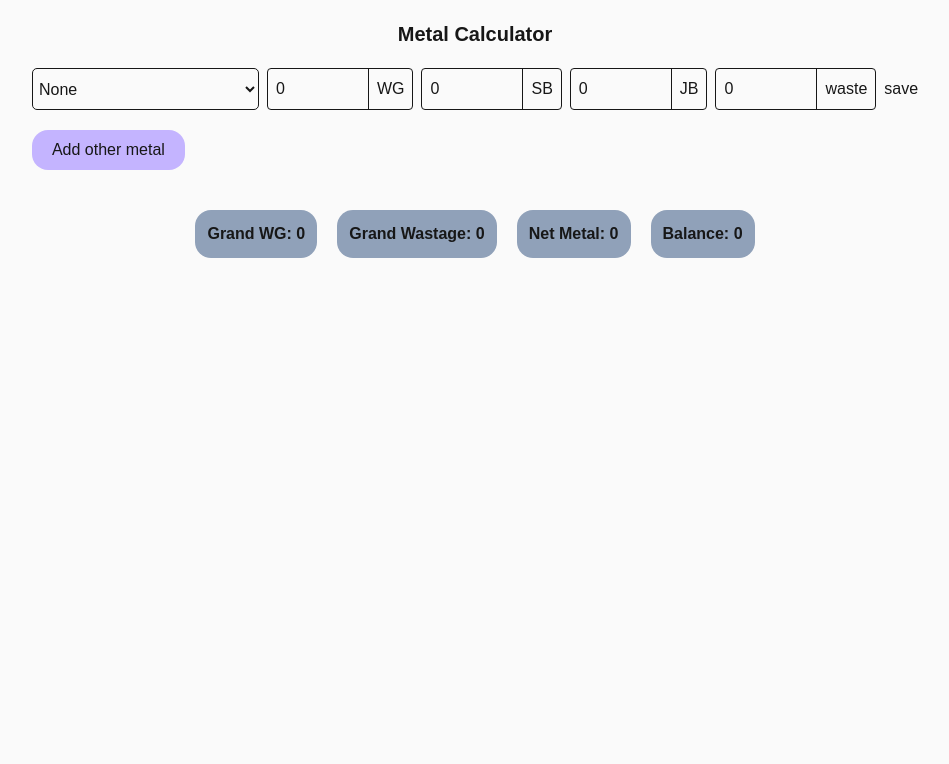
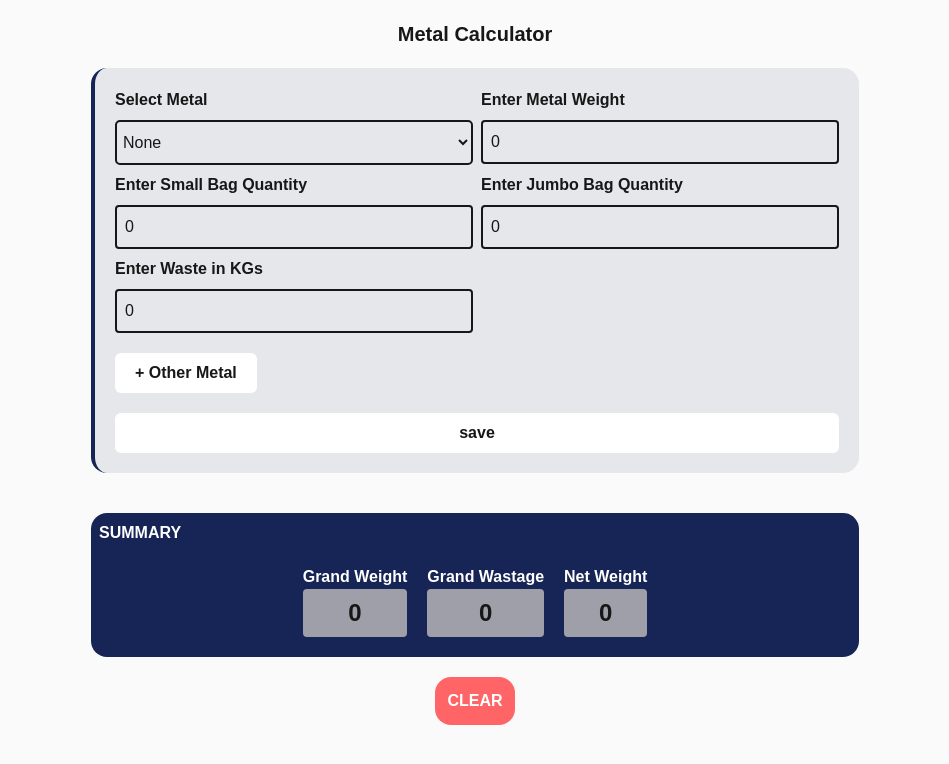
Before and after one commit to Ebrahim-26/MetalCal, a Next.js app in the folder my-app/: page / in a window 1280 px wide. Shown: the top 764 px of the page, without its empty margins (165-1114 px from the left). Built offline with nearby package versions, Linux system fonts and the light colour scheme.

Commit message:
UI changes

```diff
--- a/my-app/app/page.tsx
+++ b/my-app/app/page.tsx
@@ -1,9 +1,11 @@
 "use client";
+import EntryField from "@/components/EntryField";
 import MetalEntryField from "@/components/MetalEntryField";
 export default function Home() {
   return (
-    <div className="flex flex-col min-h-screen items-center bg-zinc-50 dark:bg-black">
+    <div className="flex flex-col min-h-screen items-center bg-zinc-50 dark:bg-black ">
       <p className="text-xl m-5 font-bold">Metal Calculator</p>
+
       <MetalEntryField />
     </div>
   );
--- a/my-app/components/MetalEntryField.tsx
+++ b/my-app/components/MetalEntryField.tsx
@@ -7,6 +7,7 @@ import EntriesComponent from "./EntriesComponent";
 import { useApp } from "@/context/appContext";
 import Accordion from "./Accordion";
 import AccordionUsage from "./Accordion";
+import SummaryField from "./SummaryField";
 function MetalEntryField() {
   const { entries, setEntries } = useApp();
   const emptyEntry = {
@@ -27,10 +28,33 @@ function MetalEntryField() {
   const [entry, setEntry] = useState<any>(emptyEntry); //individual entry
 
   const addEntry = () => {
-    if (entry.selectedMetal != 0) {
-      setEntries((prev) => [...prev, entry]);
+    if (entry.selectedMetal === 0) return;
+
+    const timestamp = Date.now();
+    const mainEntry: MetalEntry = { ...entry, id: timestamp };
+
+    const otherMetalEntries: MetalEntry[] = entry.otherMetals
+      .filter(
+        (metal: OtherMetals) => metal.selectedMetal !== 0 && metal.weight > 0
+      )
+      .map((metal: OtherMetals, index: number) => ({
+        id: timestamp + index + 1,
+        selectedMetal: metal.selectedMetal,
+        weight: metal.weight,
+        actualWeight: metal.weight,
+        smallBag: 0,
+        smallBagWg: 0,
+        jumboBag: 0,
+        jumboBagWg: 0,
+        wastage: 0,
+        totalWastage: 0,
+        metalWeight: metal.weight,
+        otherMetals: [],
+        otherMetalsWg: 0,
+      }));
+
+    setEntries((prev) => [...prev, mainEntry, ...otherMetalEntries]);
     setEntry({ ...emptyEntry, id: Date.now() });
-    }
   };
 
   const removeEntry = (id: number) => {
@@ -81,14 +105,17 @@ function MetalEntryField() {
   ]);
 
   const grandWeight = entries.reduce(
-    (total, item) => total + item.actualWeight,
+    (total, item) => total + (item.actualWeight || 0),
     0
   );
   const grandWastage = entries.reduce(
-    (total, item) => total + item.totalWastage,
+    (total, item) => total + (item.totalWastage || 0),
     0
   );
-  const netMetal = entries.reduce((total, item) => total + item.metalWeight, 0);
+  const netMetal = entries.reduce(
+    (total, item) => total + (item.metalWeight || 0),
+    0
+  );
 
   console.log("|| EntriesLIST", entries);
   console.log("Entry", entry);
@@ -102,15 +129,22 @@ function MetalEntryField() {
       otherMetals: removedOtherMetals,
     }));
   };
+
   return (
-    <div>
-      <div className="flex gap-2">
+    <div className="w-full flex flex-col items-center gap-5">
+      <div className="bg-gray-200 rounded-2xl flex flex-col p-5 w-[60%] border-l-4 border-blue-950">
+        <div className="grid grid-cols-2 gap-2">
+          <div className="h-full flex flex-col gap-2">
+            <p className="font-bold">Select Metal</p>
             <MetalSelectDropDown
               selectedMetal={entry.selectedMetal}
               setSelectedMetal={(val: number) =>
                 setEntry((prev: any) => ({ ...prev, selectedMetal: val }))
               }
             />
+          </div>
+          <div className="flex flex-col gap-2">
+            <p className="font-bold">Enter Metal Weight</p>
             <CustomField
               label="WG"
               value={entry.weight}
@@ -118,6 +152,10 @@ function MetalEntryField() {
                 setEntry((prev: any) => ({ ...prev, weight: val }))
               }
             />
+          </div>
+          <div className="flex flex-col gap-2">
+            <p className="font-bold">Enter Small Bag Quantity</p>
+
             <CustomField
               label="SB"
               value={entry.smallBag}
@@ -125,6 +163,10 @@ function MetalEntryField() {
                 setEntry((prev: any) => ({ ...prev, smallBag: val }))
               }
             />
+          </div>
+          <div className="flex flex-col gap-2">
+            <p className="font-bold">Enter Jumbo Bag Quantity</p>
+
             <CustomField
               label="JB"
               value={entry.jumboBag}
@@ -132,6 +174,10 @@ function MetalEntryField() {
                 setEntry((prev: any) => ({ ...prev, jumboBag: val }))
               }
             />
+          </div>
+          <div className="flex flex-col gap-2">
+            <p className="font-bold">Enter Waste in KGs</p>
+
             <CustomField
               label="waste"
               value={entry.wastage}
@@ -139,16 +185,16 @@ function MetalEntryField() {
                 setEntry((prev: any) => ({ ...prev, wastage: val }))
               }
             />
-        <button onClick={addEntry}>save</button>
+          </div>
         </div>
         <div className="flex gap-5 ">
           <button
             onClick={addOtherMetal}
-          className="bg-violet-300 hover:bg-violet-400 p-5 h-5 flex items-center my-5 rounded-2xl"
+            className="bg-white font-bold cursor-pointer hover:bg-blue-400 p-5 h-5 flex items-center my-5 rounded-md text-nowrap"
           >
-          Add other metal
+            + Other Metal
           </button>
-        <div>
+          <div className="w-full flex flex-col items-center">
             {entry.otherMetals.map((om: OtherMetals) => (
               <div key={om.id} className="flex gap-5 items-center m-5">
                 <CustomField
@@ -176,7 +222,7 @@ function MetalEntryField() {
                   }
                 />
                 <button
-                className="text-red-600 font-bold"
+                  className="text-red-600 font-bold bg-red-300 hover:bg-red-200 rounded-full p-2 cursor-pointer"
                   onClick={() => removeOtherMetals(om.id)}
                 >
                   X
@@ -185,25 +231,33 @@ function MetalEntryField() {
             ))}
           </div>
         </div>
-
+        <button
+          onClick={addEntry}
+          className="cursor-pointer bg-white p-2 rounded-md font-bold"
+        >
+          save
+        </button>
+      </div>
+      <div className="w-[60%]">
         {entries.map((item) => (
           <AccordionUsage item={item} key={item.id} removeEntry={removeEntry} />
         ))}
+      </div>
 
-      <div className="flex gap-5 justify-center m-5">
-        <p className="bg-slate-400 p-3 rounded-2xl font-bold">
-          Grand WG: {grandWeight}
-        </p>
-        <p className="bg-slate-400 p-3 rounded-2xl font-bold">
-          Grand Wastage: {grandWastage}
-        </p>
-        <p className="bg-slate-400 p-3 rounded-2xl font-bold">
-          Net Metal: {netMetal}
-        </p>
-        <p className="bg-slate-400 p-3 rounded-2xl font-bold">
-          Balance: {grandWeight - grandWastage - netMetal}
-        </p>
-      </div>
+      <SummaryField
+        grandWastage={grandWastage}
+        grandWeight={grandWeight}
+        netMetal={netMetal}
+      />
+      <button
+        className="bg-red-400 hover:bg-red-500 text-white p-3 rounded-2xl font-bold"
+        onClick={() => {
+          setEntries([]);
+          setEntry({ ...emptyEntry, id: Date.now() });
+        }}
+      >
+        CLEAR
+      </button>
     </div>
   );
 }
--- a/my-app/components/MetalSelectDropDown.tsx
+++ b/my-app/components/MetalSelectDropDown.tsx
@@ -9,10 +9,8 @@ function MetalSelectDropDown({
   selectedMetal: number;
   setSelectedMetal: (val: number) => void;
 }) {
-  const { dropDownMetalList, setDropDownMetalList } = useApp();
-  const [prevSelectedMetal, setPrevSelectedMetal] = useState<number | null>(
-    null
-  );
+  const { dropDownMetalList} = useApp();
+
 
   // useEffect(() => {
   //   if (selectedMetal === 0) return;
@@ -40,9 +38,10 @@ function MetalSelectDropDown({
   return (
     <select
       style={{
-        border: "1px solid",
+        border: "2px solid",
         padding: 2,
         borderRadius: 5,
+        height:45
       }}
       value={selectedMetal}
       onChange={(e) => setSelectedMetal(Number(e.target.value))}
--- /dev/null
+++ b/my-app/components/SummaryField.tsx
@@ -0,0 +1,45 @@
+import React from "react";
+type summaryType = {
+  grandWeight: number;
+  grandWastage: number;
+  netMetal: number;
+};
+
+function DisplayCard({ val }: { val: number }) {
+  return (
+    <div className="font-bold text-2xl flex items-center justify-center w-full bg-zinc-400 rounded-sm h-12">
+      <div>{val || 0}</div>
+    </div>
+  );
+}
+
+function SummaryField({ grandWastage, grandWeight, netMetal }: summaryType) {
+  const safeGrandWeight = grandWeight || 0;
+  const safeGrandWastage = grandWastage || 0;
+  const safeNetMetal = netMetal || 0;
+  const balance = safeGrandWeight - safeGrandWastage - safeNetMetal;
+
+  return (
+    <div className="w-full h-full  flex flex-col items-center">
+      <div className="bg-blue-950 rounded-2xl w-[60%] ">
+        <p className="font-bold m-2 text-white ">SUMMARY</p>
+        <div className="flex gap-5 justify-center m-5">
+          <div >
+            <p className="text-white font-bold">Grand Weight</p>
+            <DisplayCard val={safeGrandWeight} />
+          </div>
+          <div >
+            <p className="text-white font-bold">Grand Wastage</p>
+            <DisplayCard val={safeGrandWastage} />
+          </div>
+          <div >
+            <p className="text-white font-bold">Net Weight</p>
+            <DisplayCard val={safeNetMetal} />
+          </div>
+        </div>
+      </div>
+    </div>
+  );
+}
+
+export default SummaryField;
--- a/my-app/components/customField.tsx
+++ b/my-app/components/customField.tsx
@@ -2,18 +2,15 @@ import { customFieldType } from "@/Type/Type";
 
 function CustomField({ setValue, value, label }: customFieldType) {
   return (
-    <div className="flex border items-center rounded-sm">
-      <div className="border-r">
+    <div className="flex items-center border-2 rounded-sm">
       <input
         type="number"
-          style={{ width: 100 }}
+        style={{ width: "100%" }}
         value={value}
         onChange={(e) => setValue(Number(e.target.value))}
         className="p-2 outline-none"
       />
     </div>
-      <p className="px-2">{label}</p>
-    </div>
   );
 }
 
```
Lines whose indentation alone changed are shown as unchanged.
